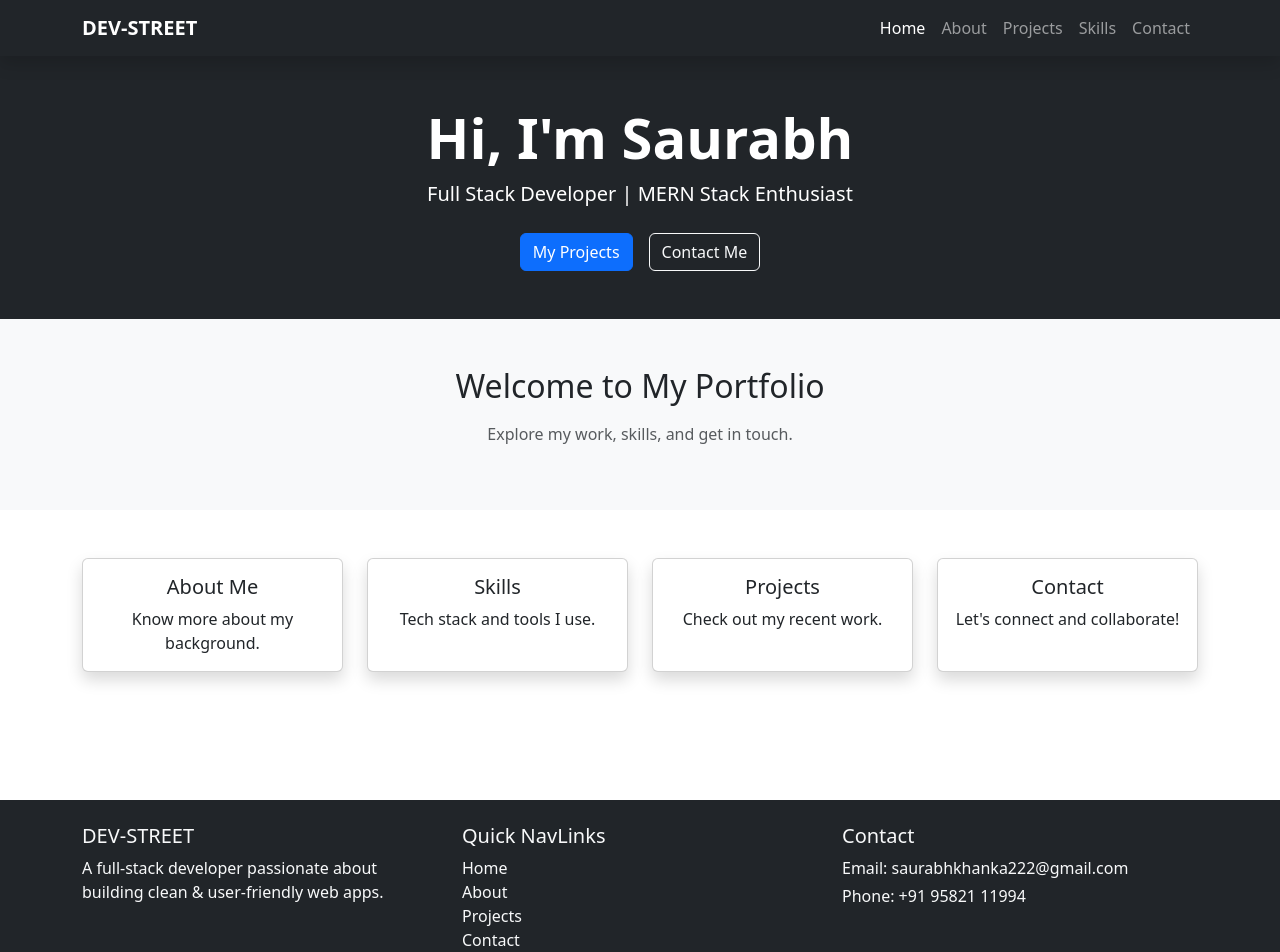
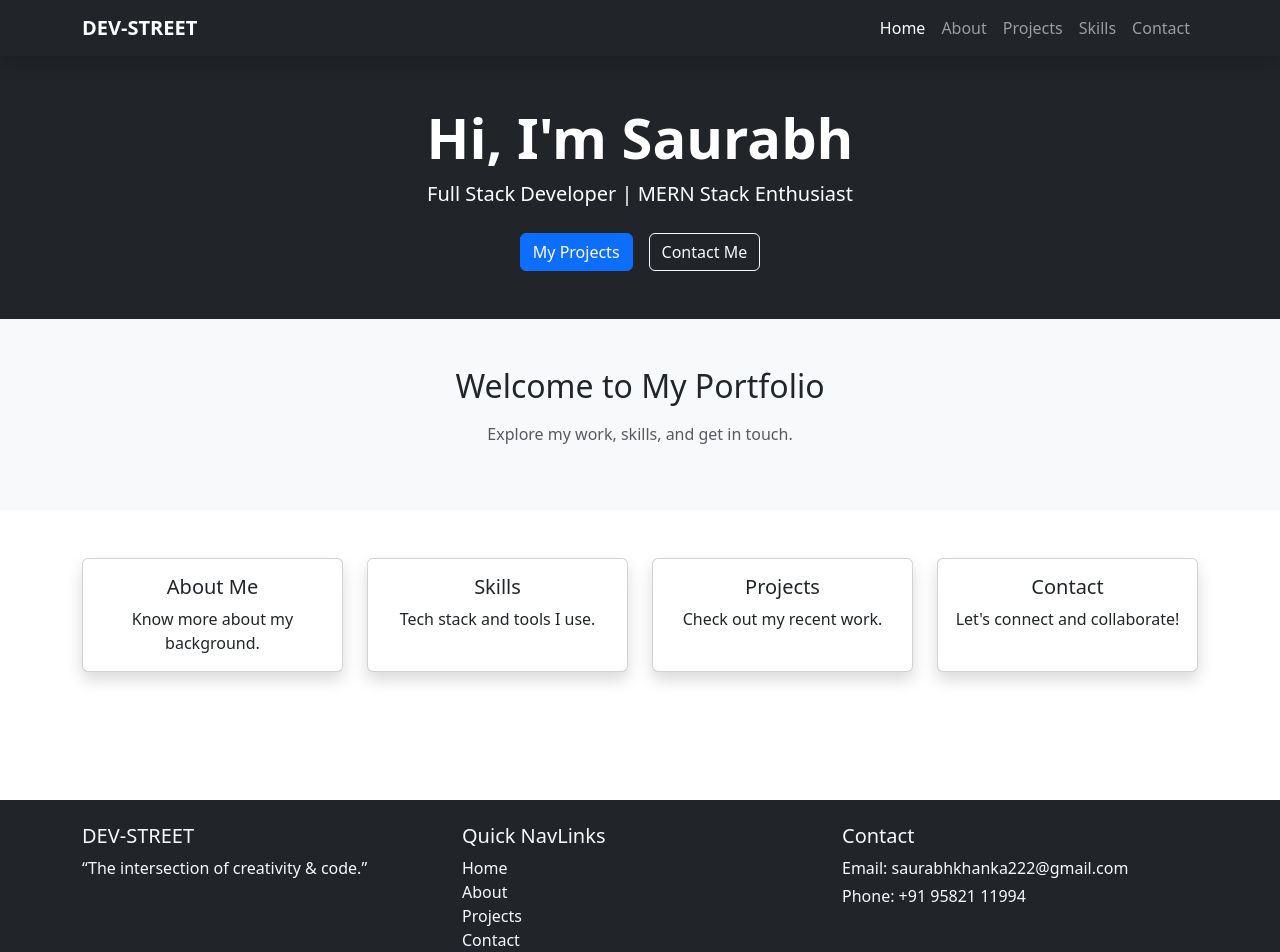
Before and after one commit to Saurabhkhanka/portfolio, a React (Vite) app in the folder client/: page / in a window 1280 px wide. Shown: the top 952 px of the page. Built offline with nearby package versions, Linux system fonts and the light colour scheme.

Commit message:
Update Footer.jsx

```diff
--- a/client/src/components/Layout/Footer.jsx
+++ b/client/src/components/Layout/Footer.jsx
@@ -11,7 +11,7 @@ const Footer = () => {
           <div className="col-md-4 mb-3">
             <h5>DEV-STREET</h5>
             <p className=" ">
-              A full-stack developer passionate about building clean & user-friendly web apps.
+              “The intersection of creativity & code.”
             </p>
           </div>
 
```
